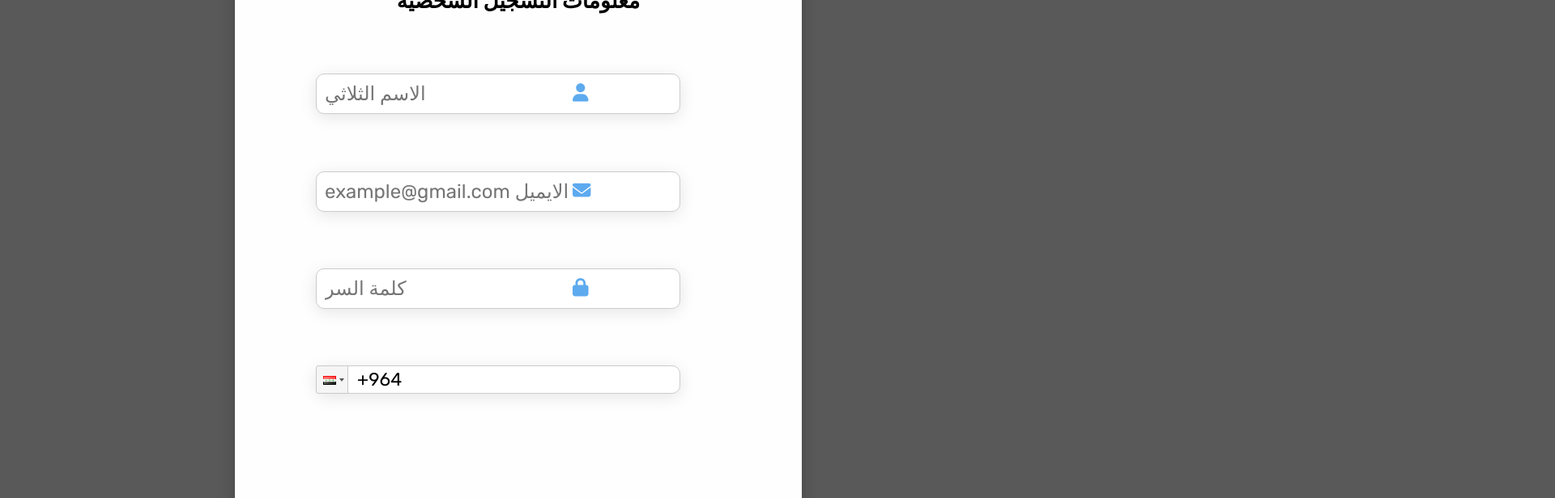
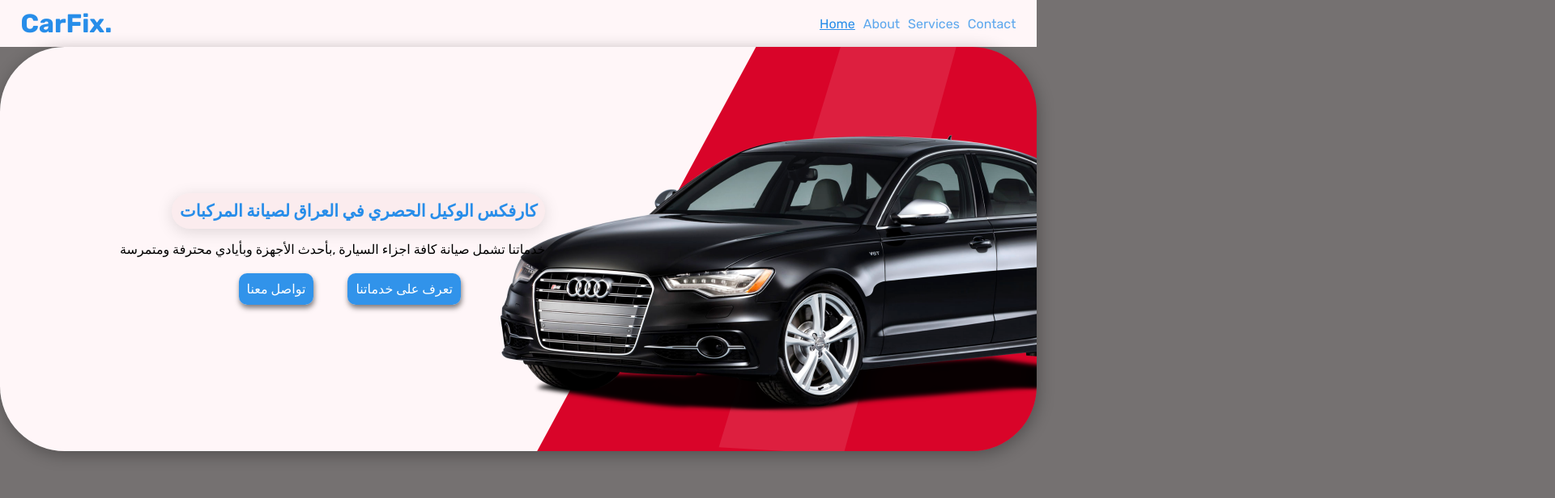
Before and after one commit to Levim-MX/CarMaintance, a React (Vite) app: page / in a window 1280 px wide. Shown: the top 616 px of the page at 81% size, 1920 px wide, since content can reach past the window. Built offline with nearby package versions, Linux system fonts and the light colour scheme.

Commit message:
fifth commit

```diff
--- a/src/App.css
+++ b/src/App.css
@@ -23,7 +23,7 @@
 body {
 
 
-  background-color: #020202a7;
+  background-color: #2d2727a7;
 }
 .FqaHome2{
   text-align: center;
--- a/src/App.jsx
+++ b/src/App.jsx
@@ -23,8 +23,8 @@ function App() {
 
   return (
     <>
-       <Form/>
-      {/* <div className={`fade-in ${isLoaded ? 'loaded' : ''}`}>
+
+      <div className={`fade-in ${isLoaded ? 'loaded' : ''}`}>
         <Header />
       </div>
 
@@ -47,7 +47,8 @@ function App() {
 
       <div className={`fade-in ${isLoaded ? 'loaded' : ''} AApp`}>
         <Footer />
-      </div> */}
+      </div>
+      <Form/>
     </>
   );
 }
--- a/src/componts/Form.css
+++ b/src/componts/Form.css
@@ -152,8 +152,3 @@ gap: 10px;
   right: 1%;
 
  }
-
- .form-footer .btn-countainer{
-
-
- }
--- a/src/componts/Form.jsx
+++ b/src/componts/Form.jsx
@@ -188,7 +188,7 @@ const Form = () => {
           </div>
 
           {showError && <p className="error-message">يرجى النقر على المربع قبل تأكيد الحجز.</p>}
-          <div className='btn-countainer'>
+          <div className='btn-'>
           <button type="submit" className="btn2">إرسال المعلومات وتأكيد الحجز</button>
           <button type="button" className="btn2" onClick={handleBack}>رجوع</button>
           </div>
```
